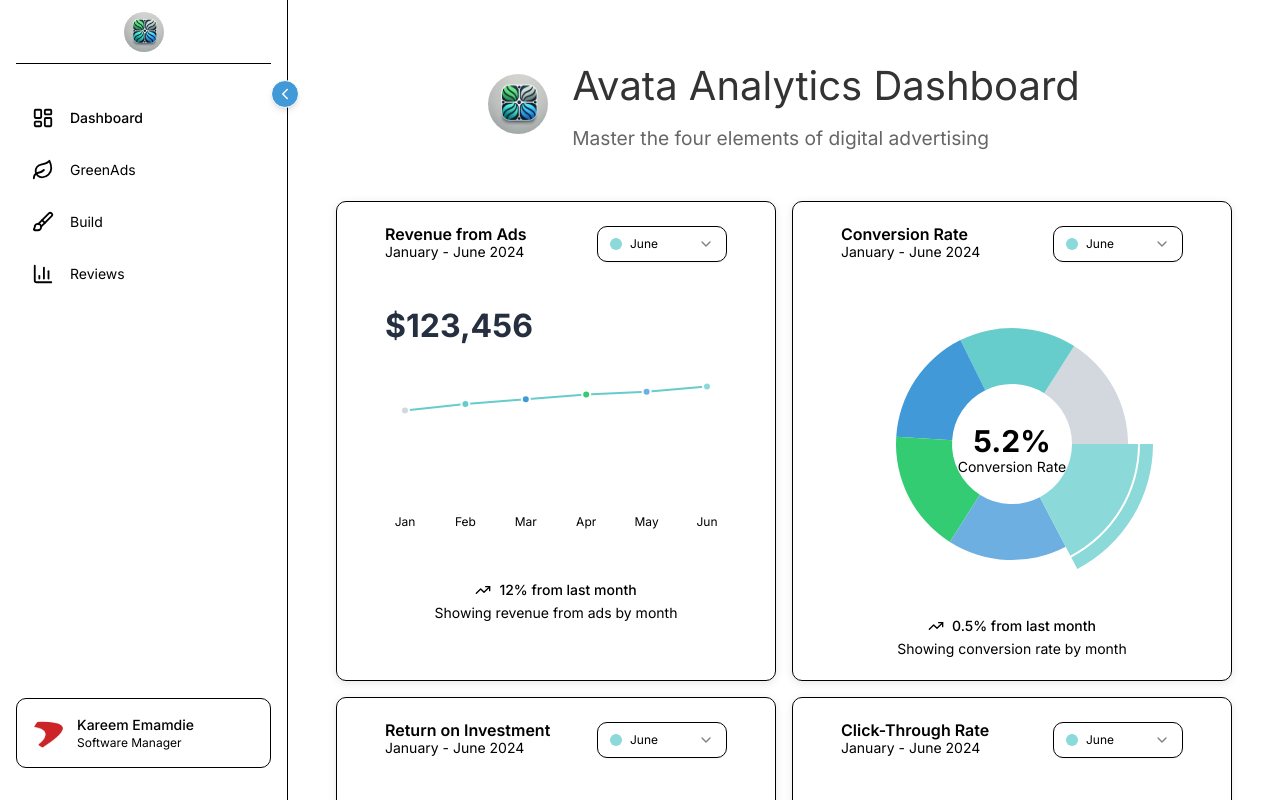
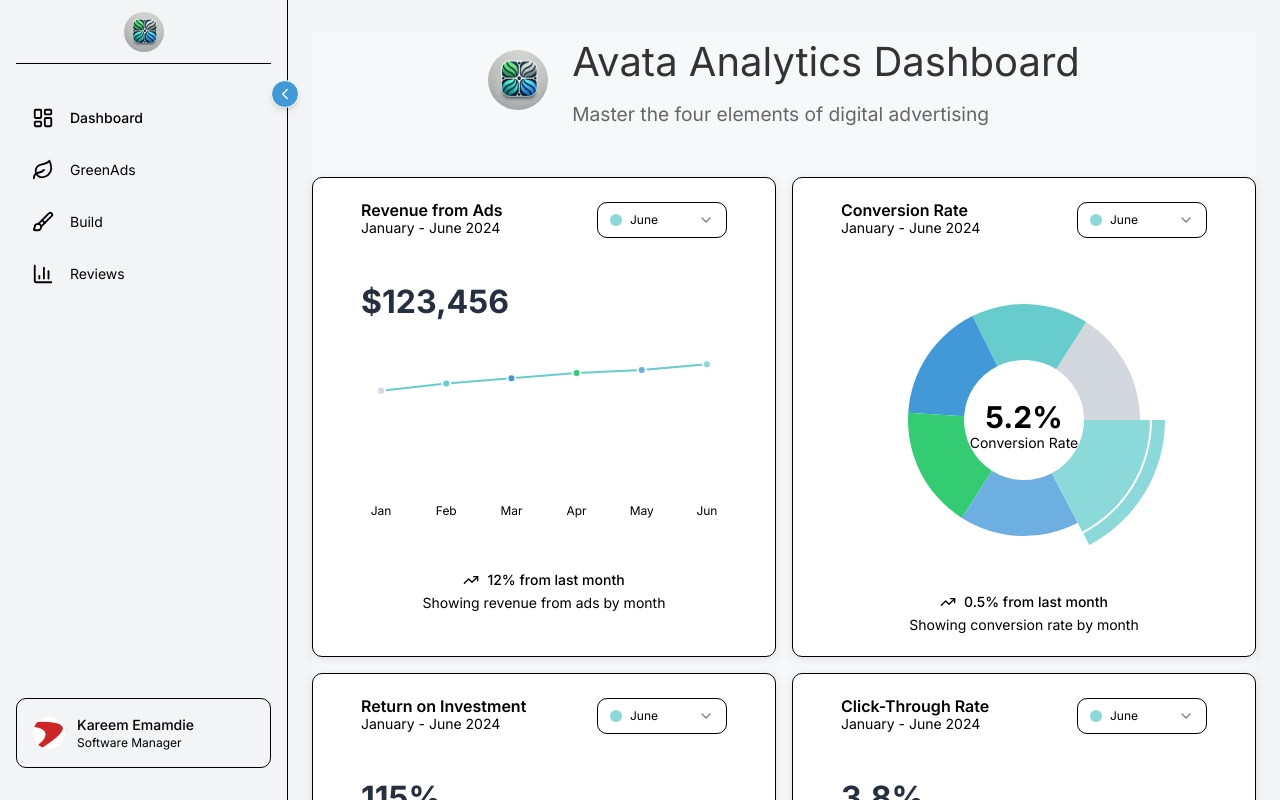
Before and after one commit to A-wakil/HTU_TECH_03132025, a Next.js app: page / in a window 1280 px wide. Shown: the top 800 px of the page. Built offline with nearby package versions, Linux system fonts and the light colour scheme.

Commit message:
page color change

```diff
--- a/src/app/globals.css
+++ b/src/app/globals.css
@@ -46,7 +46,7 @@
 
 :root {
   --radius: 0.625rem;
-  --background: 0 0% 100%;
+  --background: 210 40% 98%;
   --foreground: 220 25% 20%;
   --card: 0 0% 100%;
   --card-foreground: 220 25% 20%;
@@ -82,9 +82,9 @@
 }
 
 .dark {
-  --background: 220 25% 15%;
+  --background: 222 47% 11%;
   --foreground: 220 15% 85%;
-  --card: 220 25% 20%;
+  --card: 224 71% 4%;
   --card-foreground: 220 15% 85%;
   --popover: 220 25% 20%;
   --popover-foreground: 220 15% 85%;
@@ -122,6 +122,7 @@
   }
   body {
     @apply bg-background text-foreground;
+    background-color: hsl(220, 14%, 96%);
   }
   :root {
     /* Main brand colors from logo */
--- a/src/app/page.js
+++ b/src/app/page.js
@@ -739,7 +739,7 @@ export default function Home() {
   );
 
   return (
-    <div className={styles.page}>
+    <div className="min-h-screen bg-[#f6f8fa]">
       <header className={styles.header}>
         <div className={styles.headerContent}>
           <div className={styles.logoContainer}>
```
